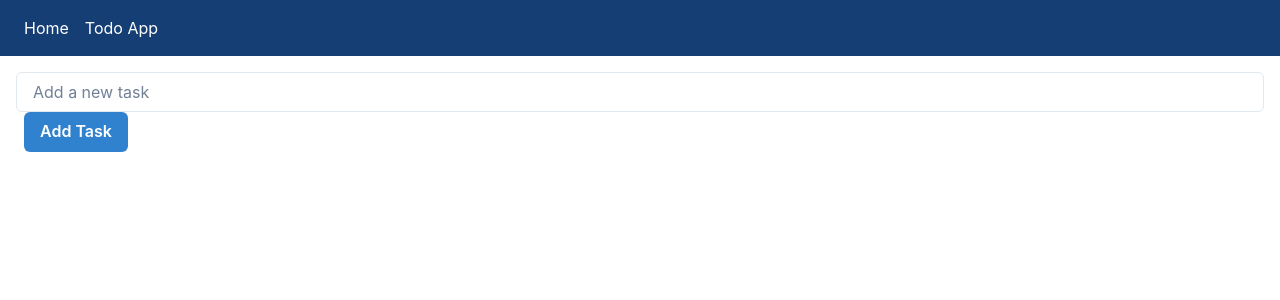
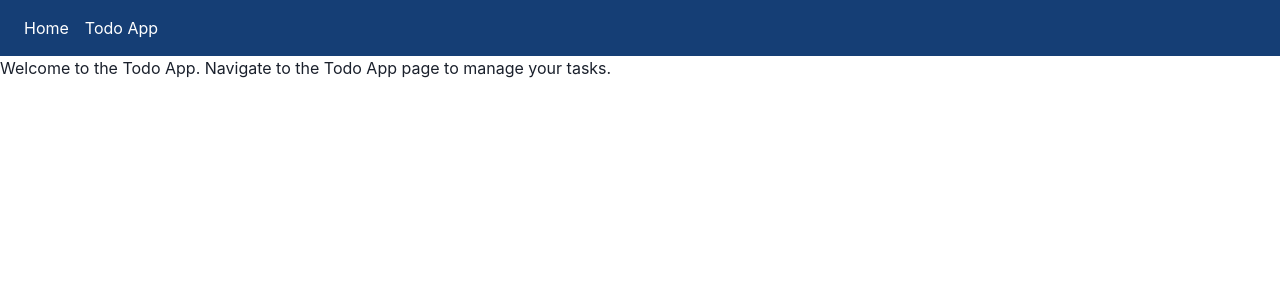
Before and after one commit to GPT-Engineer-App-Dev/tidylist, a React (Vite) app: page / in a window 1280 px wide. Shown: the top 300 px of the page. Built offline with nearby package versions, Linux system fonts and the light colour scheme.

Commit message:
Ensure that the todos are only displayed on the todo app page and not on the front page.

```diff
--- a/src/App.jsx
+++ b/src/App.jsx
@@ -8,7 +8,7 @@ function App() {
       <>
         <Navigation />
         <Routes>
-          <Route path="/" element={<TodoApp />} />
+          <Route path="/" element={<div>Welcome to the Todo App. Navigate to the Todo App page to manage your tasks.</div>} />
           <Route path="/todo" element={<TodoApp />} />
         </Routes>
       </>
```
